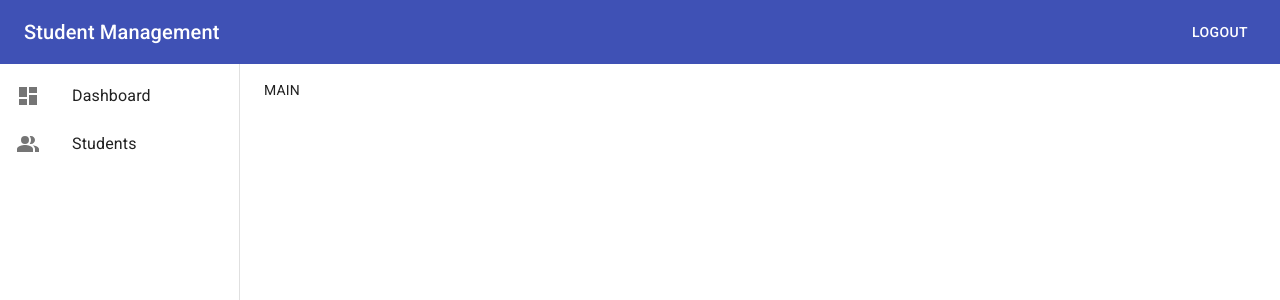
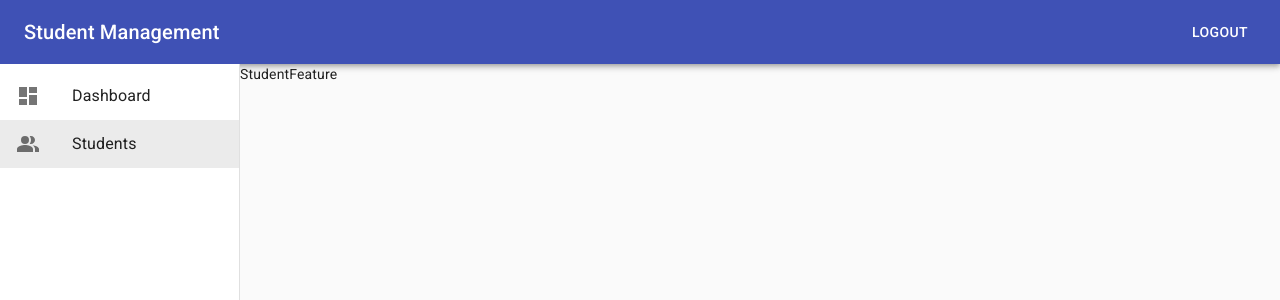
Before and after one commit to khuonglnguyen/redux-toolkit, a React (Create React App) app: page /admin/students in a window 1280 px wide. Shown: the top 300 px of the page. Built offline with nearby package versions, Linux system fonts and the light colour scheme; sample sign-in values are in the browser's storage.

Commit message:
22 Active menu with Navlink

```diff
--- a/src/components/Common/Sidebar.tsx
+++ b/src/components/Common/Sidebar.tsx
@@ -5,12 +5,20 @@
 import { makeStyles } from '@material-ui/core/styles';
 import { Dashboard, PeopleAlt } from '@material-ui/icons';
 import React from 'react';
+import { NavLink } from 'react-router-dom';
 
 const useStyles = makeStyles((theme) => ({
   root: {
     width: '100%',
     maxWidth: 360,
     backgroundColor: theme.palette.background.paper,
+  },
+  link: {
+    color: 'inherit',
+    textDecoration: 'inherit',
+    '&.active > div': {
+      backgroundColor: theme.palette.action.selected,
+    },
   },
 }));
 
@@ -20,19 +28,22 @@
   return (
     <div className={classes.root}>
       <List component="nav" aria-label="main mailbox folders">
+        <NavLink to="/admin/dashboard" className={classes.link}>
           <ListItem button>
             <ListItemIcon>
               <Dashboard />
             </ListItemIcon>
             <ListItemText primary="Dashboard" />
           </ListItem>
-
+        </NavLink>
+        <NavLink to="/admin/students" className={classes.link}>
           <ListItem button>
             <ListItemIcon>
               <PeopleAlt />
             </ListItemIcon>
             <ListItemText primary="Students" />
           </ListItem>
+        </NavLink>
       </List>
     </div>
   );
--- a/src/components/Layout/Admin.tsx
+++ b/src/components/Layout/Admin.tsx
@@ -1,6 +1,9 @@
 import { Box, makeStyles } from '@material-ui/core';
 import { Header, Sidebar } from 'components/Common';
+import Dashboard from 'features/dashboard';
+import StudentFeature from 'features/students';
 import * as React from 'react';
+import { Route, Switch } from 'react-router-dom';
 
 const useStyles = makeStyles((theme) => ({
   root: {
@@ -39,8 +42,14 @@
       <Box className={classes.sidebar}>
         <Sidebar />
       </Box>
-
-      <Box className={classes.main}>MAIN</Box>
+      <Switch>
+        <Route path="/admin/dashboard">
+          <Dashboard></Dashboard>
+        </Route>
+        <Route path="/admin/students">
+          <StudentFeature></StudentFeature>
+        </Route>
+      </Switch>
     </Box>
   );
 }
--- a/src/features/auth/authSaga.ts
+++ b/src/features/auth/authSaga.ts
@@ -17,7 +17,7 @@
     yield put(authActions.loginFailed(error.message));
   }
   // redirect to admin page
-  yield put(push('/admin'));
+  yield put(push('/admin/dashboard'));
 }
 function* handleLogout() {
   localStorage.removeItem('access_token');
--- /dev/null
+++ b/src/features/dashboard/index.tsx
@@ -0,0 +1,5 @@
+import React from 'react';
+
+export default function Dashboard() {
+  return <div>Dashboard</div>;
+}
--- /dev/null
+++ b/src/features/students/index.tsx
@@ -0,0 +1,5 @@
+import React from 'react';
+
+export default function StudentFeature() {
+  return <div>StudentFeature</div>;
+}
```
Lines whose indentation alone changed are shown as unchanged.
